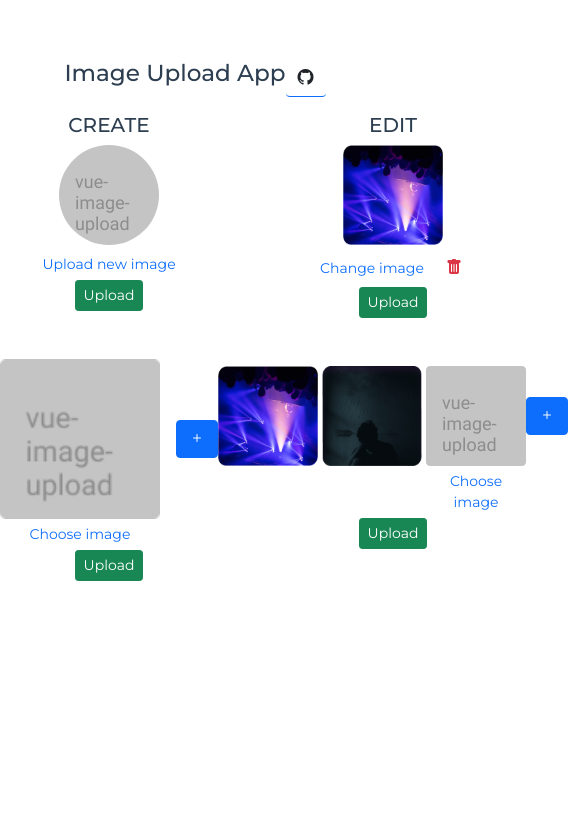
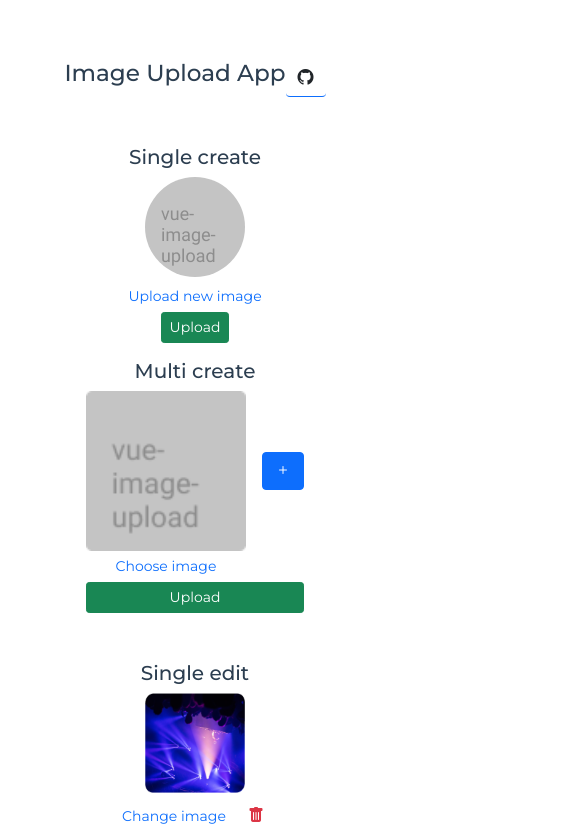
Before and after one commit to azeemade/image-upload-vue, a Vue app: page / in a window 390 px wide. Shown: the top 833 px of the page, 568 px wide, since content can reach past the window. Built offline with nearby package versions, Linux system fonts and the light colour scheme.

Commit message:
Favicon and app responsiveness

```diff
--- a/public/index.html
+++ b/public/index.html
@@ -4,7 +4,7 @@
     <meta charset="utf-8">
     <meta http-equiv="X-UA-Compatible" content="IE=edge">
     <meta name="viewport" content="width=device-width,initial-scale=1.0">
-    <link rel="icon" href="<%= BASE_URL %>favicon.ico">
+    <link rel="icon" href="<%= BASE_URL %>Favicon.png">
     <title><%= htmlWebpackPlugin.options.title %></title>
   </head>
   <body>
--- a/src/App.vue
+++ b/src/App.vue
@@ -1,17 +1,15 @@
 <template>
   <div>
-    <div class="d-flex justify-content-center mb-3">
+    <div class="d-flex justify-content-center mb-5">
       <h3>Image Upload App</h3>
       <a href="https://github.com/azeemade/vue-image-upload" class="btn border-bottom border-primary border-0">
         <i class="bi bi-github"></i>
       </a>
     </div>
-    <div class="d-flex justify-content-evenly">
-      <div>
-        <h5>CREATE</h5>
-
-        <!-- For single upload num_upload can be null or 1 -->
-        <div class="mb-5">
+    <div class="container">
+      <div class="row mb-5">
+        <div class="col-md-4 mb-3">
+          <h5>Single create</h5>
           <image-upload action="create" title="Upload new image"
           :image_style="{
             border: 'rounded-circle',
@@ -21,17 +19,15 @@
           />
           <button type="submit" @click="uploadCreateSingle" class="btn btn-sm btn-success">Upload</button>
         </div>
-
-        <div>
+        <div class="col-md-8 d-grid justify-content-center">
+          <h5>Multi create</h5>
           <image-upload :upload_type="'multi'" action="create"/>
           <button type="submit" @click="uploadCreateMulti" class="btn btn-sm btn-success">Upload</button>
         </div>
       </div>
-      <div>
-        <h5>EDIT</h5>
-
-        <!-- For single upload num_upload can be null or 1 -->
-        <div class="mb-5">
+      <div class="row mb-3">
+        <div class="col-md-4 mb-3">
+          <h5>Single edit</h5>
           <image-upload action="edit" :url="require('@/assets/disco.png')"
           title="Change image" :image_style="{
             height: '100',
@@ -39,8 +35,8 @@
             }"/>
             <button type="submit" @click="uploadEditSingle" class="btn btn-sm btn-success">Upload</button>
         </div>
-
-        <div>
+        <div class="col-md-8 d-grid justify-content-center">
+          <h5>Multi edit</h5>
           <image-upload :upload_type="'multi'" action="edit" :urlm="images" :image_style="{
             height: '100',
             width: '100'
```
Also changed, not shown: public/Favicon.png (added).
